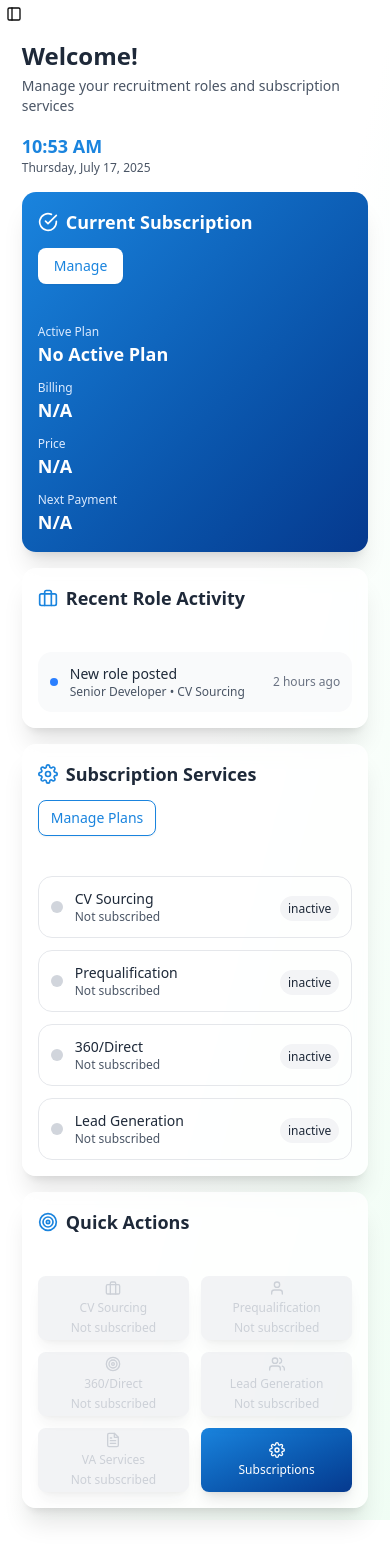
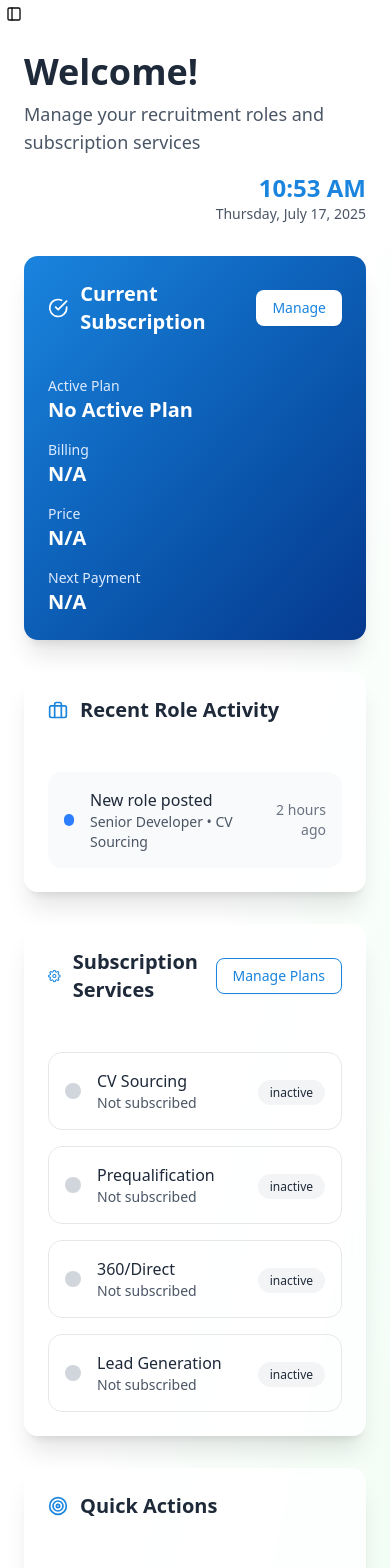
Before and after one commit to KHS338/ClientPortal-UOL, a Next.js app: page /dashboard in a window 390 px wide. Shown: the top 1568 px of the page. Before the commit the page ends 1520 px from the top, so only its background shows below. Built offline with nearby package versions, Linux system fonts and the light colour scheme.

Commit message:
old dashboard commit message

```diff
--- a/src/app/dashboard/page.js
+++ b/src/app/dashboard/page.js
@@ -128,58 +128,58 @@ export default function DashboardPage() {
 
   return (
     <div className="min-h-screen bg-gradient-to-br from-green-0 via-white to-green-50">
-      <div className="w-full max-w-[95%] sm:max-w-[90%] md:max-w-6xl lg:max-w-7xl xl:max-w-[85%] 2xl:max-w-[80%] mx-auto p-3 sm:p-4 md:p-6 lg:p-8 xl:p-10">
-        <div className="space-y-4 sm:space-y-6 lg:space-y-8 xl:space-y-10">
+      <div className="max-w-7xl mx-auto p-6 lg:p-8">
+        <div className="space-y-8">
           {/* Header */}
-          <div className="flex flex-col sm:flex-row sm:items-center sm:justify-between gap-4">
+          <div className="flex flex-col md:flex-row md:items-center md:justify-between">
             <div>
-              <h1 className="text-2xl sm:text-3xl md:text-4xl lg:text-5xl font-bold text-gray-800 mb-1 sm:mb-2">
+              <h1 className="text-4xl font-bold text-gray-800 mb-2">
                 Welcome!
               </h1>
-              <p className="text-sm sm:text-base md:text-lg text-gray-600">
+              <p className="text-lg text-gray-600">
                 Manage your recruitment roles and subscription services
               </p>
             </div>
-            <div className="text-left sm:text-right">
-              <div className="text-lg sm:text-xl md:text-2xl font-bold text-[#1a84de]">
+            <div className="mt-4 md:mt-0 text-right">
+              <div className="text-2xl font-bold text-[#1a84de]">
                 {formatTime(currentTime)}
               </div>
-              <div className="text-xs sm:text-sm text-gray-600">
+              <div className="text-sm text-gray-600">
                 {formatDate(currentTime)}
               </div>
             </div>
           </div>
 
           {/* Current Subscription Status */}
-          <Card className="p-4 sm:p-6 lg:p-8 bg-gradient-to-br from-[#1a84de] to-[#06398e] text-white shadow-xl border-0">
-            <div className="flex flex-col sm:flex-row sm:items-center sm:justify-between gap-3 sm:gap-4 mb-4 sm:mb-6">
-              <h3 className="text-lg sm:text-xl lg:text-2xl font-bold flex items-center gap-2 sm:gap-3">
-                <FiCheckCircle size={20} className="sm:w-6 sm:h-6" />
+          <Card className="p-6 bg-gradient-to-br from-[#1a84de] to-[#06398e] text-white shadow-xl border-0">
+            <div className="flex items-center justify-between mb-4">
+              <h3 className="text-xl font-bold flex items-center gap-3">
+                <FiCheckCircle size={24} />
                 Current Subscription
               </h3>
               <Button
-                className="bg-white text-[#1a84de] hover:bg-gray-100 text-sm sm:text-base px-4 py-2 sm:px-6 sm:py-3 w-fit"
+                className="bg-white text-[#1a84de] hover:bg-gray-100"
                 onClick={() => window.location.href = '/subscription-info'}
               >
                 Manage
               </Button>
             </div>
-            <div className="grid grid-cols-1 sm:grid-cols-2 lg:grid-cols-4 gap-3 sm:gap-4 lg:gap-6">
+            <div className="grid grid-cols-1 md:grid-cols-4 gap-4">
               <div>
-                <p className="text-blue-100 text-xs sm:text-sm">Active Plan</p>
-                <p className="text-lg sm:text-xl lg:text-2xl font-bold break-words">{subscriptionInfo.currentPlan}</p>
+                <p className="text-blue-100 text-sm">Active Plan</p>
+                <p className="text-xl font-bold">{subscriptionInfo.currentPlan}</p>
               </div>
               <div>
-                <p className="text-blue-100 text-xs sm:text-sm">Billing</p>
-                <p className="text-lg sm:text-xl lg:text-2xl font-bold">{subscriptionInfo.billingCycle}</p>
+                <p className="text-blue-100 text-sm">Billing</p>
+                <p className="text-xl font-bold">{subscriptionInfo.billingCycle}</p>
               </div>
               <div>
-                <p className="text-blue-100 text-xs sm:text-sm">Price</p>
-                <p className="text-lg sm:text-xl lg:text-2xl font-bold">{subscriptionInfo.planPrice}</p>
+                <p className="text-blue-100 text-sm">Price</p>
+                <p className="text-xl font-bold">{subscriptionInfo.planPrice}</p>
               </div>
               <div>
-                <p className="text-blue-100 text-xs sm:text-sm">Next Payment</p>
-                <p className="text-lg sm:text-xl lg:text-2xl font-bold break-words">{subscriptionInfo.nextPayment}</p>
+                <p className="text-blue-100 text-sm">Next Payment</p>
+                <p className="text-xl font-bold">{subscriptionInfo.nextPayment}</p>
               </div>
             </div>
           </Card>
@@ -187,31 +187,31 @@ export default function DashboardPage() {
 
 
           {/* Main Content Grid */}
-          <div className="grid grid-cols-1 xl:grid-cols-2 2xl:grid-cols-3 gap-4 sm:gap-6 lg:gap-8">
+          <div className="grid grid-cols-1 lg:grid-cols-2 gap-8">
             {/* Recent Role Activity */}
-            <Card className="xl:col-span-1 2xl:col-span-2 p-4 sm:p-6 lg:p-8 bg-white/80 backdrop-blur-sm shadow-xl border-0">
-              <div className="flex flex-col sm:flex-row sm:items-center sm:justify-between gap-3 sm:gap-4 mb-4 sm:mb-6">
-                <h3 className="text-lg sm:text-xl lg:text-2xl font-bold text-gray-800 flex items-center gap-2 sm:gap-3">
-                  <FiBriefcase className="text-[#1a84de] w-5 h-5 sm:w-6 sm:h-6" />
+            <Card className="p-6 bg-white/80 backdrop-blur-sm shadow-xl border-0">
+              <div className="flex items-center justify-between mb-6">
+                <h3 className="text-xl font-bold text-gray-800 flex items-center gap-3">
+                  <FiBriefcase className="text-[#1a84de]" />
                   Recent Role Activity
                 </h3>
 
               </div>
-              <div className="space-y-3 sm:space-y-4">
+              <div className="space-y-4">
                 {recentRoleActivity.map((activity) => (
-                  <div key={activity.id} className="flex items-center justify-between p-3 sm:p-4 lg:p-6 bg-gray-50 rounded-xl hover:bg-gray-100 transition-colors">
-                    <div className="flex items-center space-x-3 sm:space-x-4 lg:space-x-6 min-w-0 flex-1">
-                      <div className={`w-2 h-2 sm:w-3 sm:h-3 lg:w-4 lg:h-4 rounded-full flex-shrink-0 ${
+                  <div key={activity.id} className="flex items-center justify-between p-4 bg-gray-50 rounded-xl hover:bg-gray-100 transition-colors">
+                    <div className="flex items-center space-x-4">
+                      <div className={`w-3 h-3 rounded-full ${
                         activity.status === 'completed' ? 'bg-green-500' :
                         activity.status === 'active' ? 'bg-blue-500' : 'bg-yellow-500'
                       }`}></div>
-                      <div className="min-w-0 flex-1">
-                        <p className="font-medium text-gray-800 text-sm sm:text-base lg:text-lg truncate">{activity.action}</p>
-                        <p className="text-xs sm:text-sm lg:text-base text-gray-600 truncate">{activity.role} • {activity.service}</p>
+                      <div>
+                        <p className="font-medium text-gray-800">{activity.action}</p>
+                        <p className="text-sm text-gray-600">{activity.role} • {activity.service}</p>
                       </div>
                     </div>
-                    <div className="text-right flex-shrink-0 ml-2">
-                      <p className="text-xs sm:text-sm lg:text-base text-gray-500">{activity.time}</p>
+                    <div className="text-right">
+                      <p className="text-sm text-gray-500">{activity.time}</p>
                     </div>
                   </div>
                 ))}
@@ -219,38 +219,38 @@ export default function DashboardPage() {
             </Card>
 
             {/* Subscription Services */}
-            <Card className="p-4 sm:p-6 lg:p-8 bg-white/80 backdrop-blur-sm shadow-xl border-0">
-              <div className="flex flex-col sm:flex-row sm:items-center sm:justify-between gap-3 sm:gap-4 mb-4 sm:mb-6">
-                <h3 className="text-lg sm:text-xl lg:text-2xl font-bold text-gray-800 flex items-center gap-2 sm:gap-3">
-                  <FiSettings className="text-[#1a84de] w-5 h-5 sm:w-6 sm:h-6" />
+            <Card className="p-6 bg-white/80 backdrop-blur-sm shadow-xl border-0">
+              <div className="flex items-center justify-between mb-6">
+                <h3 className="text-xl font-bold text-gray-800 flex items-center gap-3">
+                  <FiSettings className="text-[#1a84de]" />
                   Subscription Services
                 </h3>
                 <Button
                   variant="outline"
-                  className="text-[#1a84de] border-[#1a84de] hover:bg-[#1a84de] hover:text-white text-sm sm:text-base px-3 py-2 sm:px-4 sm:py-3 w-fit"
+                  className="text-[#1a84de] border-[#1a84de] hover:bg-[#1a84de] hover:text-white ml-2"
                   onClick={() => window.location.href = '/subscription-info'}
                 >
                   Manage Plans
                 </Button>
               </div>
-              <div className="space-y-3 sm:space-y-4 lg:space-y-6">
+              <div className="space-y-4">
                 {subscriptionServices.map((service, index) => (
-                  <div key={index} className="flex items-center justify-between p-3 sm:p-4 lg:p-6 border border-gray-200 rounded-xl hover:border-[#1a84de]/50 transition-colors">
-                    <div className="flex items-center space-x-3 sm:space-x-4 lg:space-x-6 min-w-0 flex-1">
-                      <div className={`w-3 h-3 sm:w-4 sm:h-4 lg:w-5 lg:h-5 rounded-full flex-shrink-0 ${
+                  <div key={index} className="flex items-center justify-between p-4 border border-gray-200 rounded-xl hover:border-[#1a84de]/50 transition-colors">
+                    <div className="flex items-center space-x-4">
+                      <div className={`w-4 h-4 rounded-full ${
                         service.color === 'blue' ? 'bg-blue-500' :
                         service.color === 'green' ? 'bg-green-500' :
                         service.color === 'orange' ? 'bg-orange-500' :
                         service.color === 'purple' ? 'bg-purple-500' :
                         'bg-gray-300'
                       }`}></div>
-                      <div className="min-w-0 flex-1">
-                        <p className="font-medium text-gray-800 text-sm sm:text-base lg:text-lg truncate">{service.name}</p>
-                        <p className="text-xs sm:text-sm lg:text-base text-gray-600 truncate">{service.usage}</p>
+                      <div>
+                        <p className="font-medium text-gray-800">{service.name}</p>
+                        <p className="text-sm text-gray-600">{service.usage}</p>
                       </div>
                     </div>
-                    <div className="text-right flex-shrink-0 ml-2">
-                      <span className={`px-2 py-1 sm:px-3 sm:py-1 lg:px-4 lg:py-2 rounded-full text-xs sm:text-sm font-medium ${
+                    <div className="text-right">
+                      <span className={`px-3 py-1 rounded-full text-xs font-medium ${
                         service.status === 'active' ? 'bg-green-100 text-green-800' : 'bg-gray-100 text-gray-800'
                       }`}>
                         {service.status}
@@ -263,14 +263,14 @@ export default function DashboardPage() {
           </div>
 
           {/* Quick Actions for Roles & Subscription */}
-          <Card className="p-4 sm:p-6 lg:p-8 bg-white/80 backdrop-blur-sm shadow-xl border-0">
-            <h3 className="text-lg sm:text-xl lg:text-2xl font-bold text-gray-800 mb-4 sm:mb-6 lg:mb-8 flex items-center gap-2 sm:gap-3">
-              <FiTarget className="text-[#1a84de] w-5 h-5 sm:w-6 sm:h-6" />
+          <Card className="p-6 bg-white/80 backdrop-blur-sm shadow-xl border-0">
+            <h3 className="text-xl font-bold text-gray-800 mb-6 flex items-center gap-3">
+              <FiTarget className="text-[#1a84de]" />
               Quick Actions
             </h3>
-            <div className="grid grid-cols-2 sm:grid-cols-3 md:grid-cols-4 lg:grid-cols-6 xl:grid-cols-4 2xl:grid-cols-6 gap-3 sm:gap-4 lg:gap-6">
+            <div className="grid grid-cols-2 md:grid-cols-4 gap-4">
               <Button
-                className={`h-16 sm:h-20 lg:h-24 xl:h-28 flex flex-col items-center justify-center gap-1 sm:gap-2 shadow-lg transition-all duration-300 ${
+                className={`h-20 flex flex-col items-center justify-center gap-2 shadow-lg transition-all duration-300 ${
                   (userSubscription === 'CV Sourcing' || userSubscription === 'Free Trial')
                     ? 'bg-gradient-to-br from-[#1a84de] to-[#06398e] hover:from-[#24AC4A] hover:to-[#1e8f3a] text-white hover:shadow-xl cursor-pointer'
                     : 'bg-gray-200 text-gray-400 cursor-not-allowed opacity-50'
@@ -278,17 +278,17 @@ export default function DashboardPage() {
                 onClick={() => (userSubscription === 'CV Sourcing' || userSubscription === 'Free Trial') && (window.location.href = '/roles/cvSourcing')}
                 disabled={!(userSubscription === 'CV Sourcing' || userSubscription === 'Free Trial')}
               >
-                <FiBriefcase size={16} className="sm:w-5 sm:h-5 lg:w-6 lg:h-6" />
-                <span className="text-xs sm:text-sm lg:text-base font-medium text-center">CV Sourcing</span>
+                <FiBriefcase size={20} />
+                <span className="text-sm">CV Sourcing</span>
                 {userSubscription === 'Free Trial' && (
-                  <span className="text-xs lg:text-sm text-center">Trial Access</span>
+                  <span className="text-xs mt-1">Trial Access</span>
                 )}
                 {!(userSubscription === 'CV Sourcing' || userSubscription === 'Free Trial') && (
-                  <span className="text-xs lg:text-sm text-center">Not subscribed</span>
+                  <span className="text-xs mt-1">Not subscribed</span>
                 )}
               </Button>
               <Button
-                className={`h-16 sm:h-20 lg:h-24 xl:h-28 flex flex-col items-center justify-center gap-1 sm:gap-2 shadow-lg transition-all duration-300 ${
+                className={`h-20 flex flex-col items-center justify-center gap-2 shadow-lg transition-all duration-300 ${
                   userSubscription === 'Prequalification'
                     ? 'bg-gradient-to-br from-[#24AC4A] to-[#1e8f3a] hover:from-[#1a84de] hover:to-[#06398e] text-white hover:shadow-xl cursor-pointer'
                     : 'bg-gray-200 text-gray-400 cursor-not-allowed opacity-50'
@@ -296,14 +296,14 @@ export default function DashboardPage() {
                 onClick={() => userSubscription === 'Prequalification' && (window.location.href = '/roles/PreQualification')}
                 disabled={userSubscription !== 'Prequalification'}
               >
-                <FiUser size={16} className="sm:w-5 sm:h-5 lg:w-6 lg:h-6" />
-                <span className="text-xs sm:text-sm lg:text-base font-medium text-center">Prequalification</span>
+                <FiUser size={20} />
+                <span className="text-sm">Prequalification</span>
                 {userSubscription !== 'Prequalification' && (
-                  <span className="text-xs lg:text-sm text-center">Not subscribed</span>
+                  <span className="text-xs mt-1">Not subscribed</span>
                 )}
               </Button>
               <Button
-                className={`h-16 sm:h-20 lg:h-24 xl:h-28 flex flex-col items-center justify-center gap-1 sm:gap-2 shadow-lg transition-all duration-300 ${
+                className={`h-20 flex flex-col items-center justify-center gap-2 shadow-lg transition-all duration-300 ${
                   userSubscription === '360/Direct'
                     ? 'bg-gradient-to-br from-[#f59e0b] to-[#d97706] hover:from-[#1a84de] hover:to-[#06398e] text-white hover:shadow-xl cursor-pointer'
                     : 'bg-gray-200 text-gray-400 cursor-not-allowed opacity-50'
@@ -311,48 +311,18 @@ export default function DashboardPage() {
                 onClick={() => userSubscription === '360/Direct' && (window.location.href = '/roles/360Direct')}
                 disabled={userSubscription !== '360/Direct'}
               >
-                <FiTarget size={16} className="sm:w-5 sm:h-5 lg:w-6 lg:h-6" />
-                <span className="text-xs sm:text-sm lg:text-base font-medium text-center">360/Direct</span>
+                <FiTarget size={20} />
+                <span className="text-sm">360/Direct</span>
                 {userSubscription !== '360/Direct' && (
-                  <span className="text-xs lg:text-sm text-center">Not subscribed</span>
+                  <span className="text-xs mt-1">Not subscribed</span>
                 )}
               </Button>
               <Button
-                className={`h-16 sm:h-20 lg:h-24 xl:h-28 flex flex-col items-center justify-center gap-1 sm:gap-2 shadow-lg transition-all duration-300 ${
-                  userSubscription === 'Lead Generation'
-                    ? 'bg-gradient-to-br from-[#8b5cf6] to-[#7c3aed] hover:from-[#1a84de] hover:to-[#06398e] text-white hover:shadow-xl cursor-pointer'
-                    : 'bg-gray-200 text-gray-400 cursor-not-allowed opacity-50'
-                }`}
-                onClick={() => userSubscription === 'Lead Generation' && (window.location.href = '/leadsGeneration')}
-                disabled={userSubscription !== 'Lead Generation'}
-              >
-                <FiUsers size={16} className="sm:w-5 sm:h-5 lg:w-6 lg:h-6" />
-                <span className="text-xs sm:text-sm lg:text-base font-medium text-center">Lead Generation</span>
-                {userSubscription !== 'Lead Generation' && (
-                  <span className="text-xs lg:text-sm text-center">Not subscribed</span>
-                )}
-              </Button>
-              <Button
-                className={`h-16 sm:h-20 lg:h-24 xl:h-28 flex flex-col items-center justify-center gap-1 sm:gap-2 shadow-lg transition-all duration-300 ${
-                  userSubscription === 'VA'
-                    ? 'bg-gradient-to-br from-[#ec4899] to-[#db2777] hover:from-[#1a84de] hover:to-[#06398e] text-white hover:shadow-xl cursor-pointer'
-                    : 'bg-gray-200 text-gray-400 cursor-not-allowed opacity-50'
-                }`}
-                onClick={() => userSubscription === 'VA' && (window.location.href = '/va')}
-                disabled={userSubscription !== 'VA'}
-              >
-                <FiFileText size={16} className="sm:w-5 sm:h-5 lg:w-6 lg:h-6" />
-                <span className="text-xs sm:text-sm lg:text-base font-medium text-center">VA Services</span>
-                {userSubscription !== 'VA' && (
-                  <span className="text-xs lg:text-sm text-center">Not subscribed</span>
-                )}
-              </Button>
-              <Button
-                className="h-16 sm:h-20 lg:h-24 xl:h-28 flex flex-col items-center justify-center gap-1 sm:gap-2 bg-gradient-to-br from-[#1a84de] to-[#06398e] hover:from-[#24AC4A] hover:to-[#1e8f3a] text-white shadow-lg hover:shadow-xl transition-all duration-300"
+                className="h-20 flex flex-col items-center justify-center gap-2 bg-gradient-to-br from-[#8b5cf6] to-[#7c3aed] hover:from-[#1a84de] hover:to-[#06398e] text-white shadow-lg hover:shadow-xl transition-all duration-300"
                 onClick={() => window.location.href = '/subscription-info'}
               >
-                <FiSettings size={16} className="sm:w-5 sm:h-5 lg:w-6 lg:h-6" />
-                <span className="text-xs sm:text-sm lg:text-base font-medium text-center">Subscriptions</span>
+                <FiSettings size={20} />
+                <span className="text-sm">Subscriptions</span>
               </Button>
             </div>
           </Card>
```
